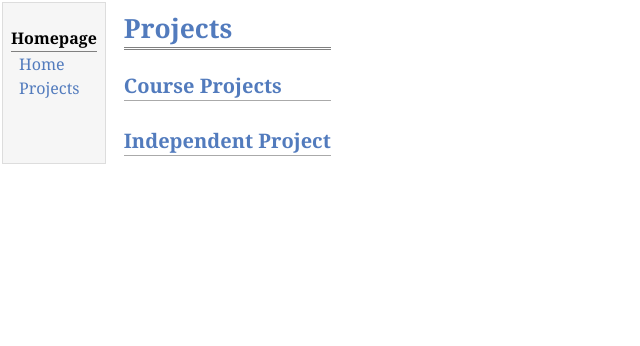
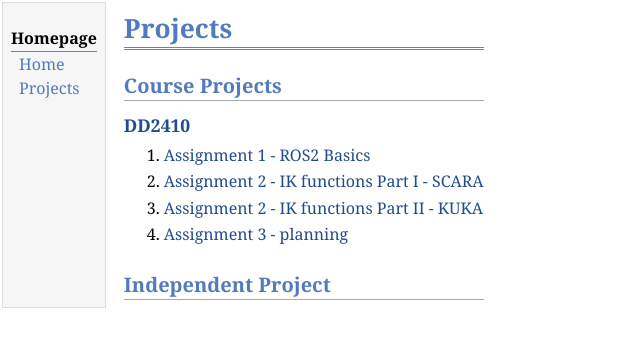
Before and after one commit to YUNSENXING/yunsenxing.github.io, a plain HTML site: page Projects.html in a window 1280 px wide. Shown: the whole page, without its empty margins (0-640 px from the left). Drawn offline with Linux system fonts and the light colour scheme.

Commit message:
Add 3 Assignments of DD2410

```diff
--- a/Projects.html
+++ b/Projects.html
@@ -23,6 +23,22 @@
 </div>
 <h2>Course Projects
 </h2>
+<h3><a href="https://www.kth.se/student/kurser/kurs/DD2410">DD2410</a>
+</h3>
+<ol>
+<li><p><a href="https://youtu.be/BG35I5bm5EE">Assignment 1 - ROS2 Basics</a>
+</p>
+</li>
+<li><p><a href="https://youtu.be/R6GMSFnWbmI">Assignment 2 - IK functions Part I - SCARA</a>
+</p>
+</li>
+<li><p><a href="https://youtu.be/7a1_ENbbNy4">Assignment 2 - IK functions Part II - KUKA</a>
+</p>
+</li>
+<li><p><a href="https://youtu.be/kLngKEflLxE">Assignment 3 - planning</a>
+</p>
+</li>
+</ol>
 <h2>Independent Project</h2>
 </td>
 </tr>
```
Also changed, not shown: 1 other file.
